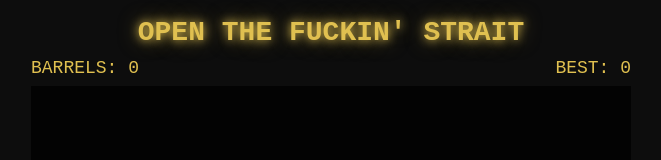
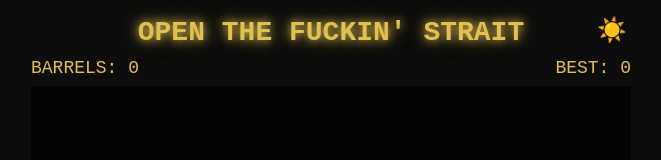
Before and after one commit to hanbonjovi/Oil, a React (Vite) app: page / in a window 1280 px wide. Shown: the top 160 px of the page, without its empty margins (309-970 px from the left). Built offline with nearby package versions, Linux system fonts and the light colour scheme.

Commit message:
Add day/night mode toggle
- Sun/moon toggle button in top-right corner
- Dark theme (default) and light theme with warm cream tones
- Theme persists in localStorage
- All elements adapt: board, text, overlays, D-pad, oil drops

https://claude.ai/code/session_01QZ5zGWKLzPBY94NRAoDLRu

```diff
--- a/src/App.jsx
+++ b/src/App.jsx
@@ -1,8 +1,10 @@
-import { useRef, useMemo } from 'react';
+import { useRef, useMemo, useState, useEffect } from 'react';
 import useSnakeGame from './useSnakeGame';
 import useInputControls from './useInputControls';
 import DPad from './DPad';
-import { GRID_SIZE, CELL_SIZE, BOARD_PX, COLORS } from './constants';
+import { GRID_SIZE, CELL_SIZE, BOARD_PX, THEMES } from './constants';
+
+const THEME_KEY = 'strait-theme';
 
 function lerpColor(a, b, t) {
   const parse = (hex) => {
@@ -14,7 +16,7 @@ function lerpColor(a, b, t) {
   return `rgb(${Math.round(r1 + (r2 - r1) * t)},${Math.round(g1 + (g2 - g1) * t)},${Math.round(b1 + (b2 - b1) * t)})`;
 }
 
-function SnakeHead({ x, y }) {
+function SnakeHead({ x, y, colors }) {
   const cx = x * CELL_SIZE + CELL_SIZE / 2;
   const cy = y * CELL_SIZE + CELL_SIZE / 2;
   const r = CELL_SIZE / 2 - 1;
@@ -26,7 +28,7 @@ function SnakeHead({ x, y }) {
           <circle cx={cx} cy={cy} r={r} />
         </clipPath>
       </defs>
-      <circle cx={cx} cy={cy} r={r + 1} fill="none" stroke={COLORS.gold} strokeWidth={2} />
+      <circle cx={cx} cy={cy} r={r + 1} fill="none" stroke={colors.gold} strokeWidth={2} />
       <image
         href="/trump-head.png"
         x={cx - r}
@@ -40,13 +42,13 @@ function SnakeHead({ x, y }) {
   );
 }
 
-function BodySegment({ seg, index, total }) {
+function BodySegment({ seg, index, total, colors }) {
   const cx = seg.x * CELL_SIZE + CELL_SIZE / 2;
   const cy = seg.y * CELL_SIZE + CELL_SIZE / 2;
   const taper = 1 - (index / total) * 0.5;
   const size = CELL_SIZE * taper;
   const t = index / Math.max(total - 1, 1);
-  const color = lerpColor(COLORS.bodyStart, COLORS.bodyEnd, t);
+  const color = lerpColor(colors.bodyStart, colors.bodyEnd, t);
 
   return (
     <rect
@@ -60,7 +62,7 @@ function BodySegment({ seg, index, total }) {
   );
 }
 
-function OilDrop({ x, y }) {
+function OilDrop({ x, y, colors }) {
   const cx = x * CELL_SIZE + CELL_SIZE / 2;
   const cy = y * CELL_SIZE + CELL_SIZE / 2;
 
@@ -68,21 +70,21 @@ function OilDrop({ x, y }) {
     <g transform={`translate(${cx}, ${cy}) scale(2.5)`}>
       <path
         d="M0,-8 C-1,-6 -5,0 -5,3 A5,5 0 0,0 5,3 C5,0 1,-6 0,-8Z"
-        fill="#1a1a1a"
-        stroke="#e0c050"
+        fill={colors.oilFill}
+        stroke={colors.oilStroke}
         strokeWidth={1}
       />
-      <ellipse cx={-1.5} cy={0} rx={1.2} ry={2.5} fill="#e0c050" opacity={0.4} />
-      <ellipse cx={1} cy={-2} rx={0.8} ry={1.2} fill="#e0c050" opacity={0.25} />
+      <ellipse cx={-1.5} cy={0} rx={1.2} ry={2.5} fill={colors.oilHighlight} opacity={0.4} />
+      <ellipse cx={1} cy={-2} rx={0.8} ry={1.2} fill={colors.oilHighlight} opacity={0.25} />
     </g>
   );
 }
 
-function Overlay({ children }) {
+function Overlay({ children, colors }) {
   return (
     <div style={{
       position: 'absolute', inset: 0,
-      background: 'rgba(0,0,0,0.85)',
+      background: colors.overlay,
       display: 'flex', flexDirection: 'column',
       alignItems: 'center', justifyContent: 'center',
       zIndex: 10,
@@ -92,60 +94,95 @@ function Overlay({ children }) {
   );
 }
 
+export default function App() {
+  const { snake, food, score, highScore, gameState, startGame, changeDirection } = useSnakeGame();
+  const gameContainerRef = useRef(null);
+  useInputControls(changeDirection, gameContainerRef);
+
+  const [theme, setTheme] = useState(() => {
+    try { return localStorage.getItem(THEME_KEY) || 'dark'; } catch { return 'dark'; }
+  });
+  const colors = THEMES[theme];
+
+  const toggleTheme = () => {
+    const next = theme === 'dark' ? 'light' : 'dark';
+    setTheme(next);
+    try { localStorage.setItem(THEME_KEY, next); } catch {}
+  };
+
+  useEffect(() => {
+    document.body.style.background = colors.bg;
+    document.documentElement.style.background = colors.bg;
+  }, [colors.bg]);
+
   const bigBtnStyle = {
     padding: '14px 36px',
     fontSize: 22,
     fontWeight: 'bold',
     background: 'transparent',
-  border: `2px solid #e0c050`,
-  color: '#e0c050',
+    border: `2px solid ${colors.gold}`,
+    color: colors.text,
     cursor: 'pointer',
     borderRadius: 6,
     touchAction: 'none',
+    fontFamily: "'Courier New', monospace",
   };
-
-export default function App() {
-  const { snake, food, score, highScore, gameState, startGame, changeDirection } = useSnakeGame();
-  const gameContainerRef = useRef(null);
-  useInputControls(changeDirection, gameContainerRef);
 
   const gridLines = useMemo(() => {
     const lines = [];
     for (let i = 0; i <= GRID_SIZE; i++) {
       const pos = i * CELL_SIZE;
-      lines.push(<line key={`h${i}`} x1={0} y1={pos} x2={BOARD_PX} y2={pos} stroke={COLORS.gridLine} strokeWidth={0.5} />);
-      lines.push(<line key={`v${i}`} x1={pos} y1={0} x2={pos} y2={BOARD_PX} stroke={COLORS.gridLine} strokeWidth={0.5} />);
+      lines.push(<line key={`h${i}`} x1={0} y1={pos} x2={BOARD_PX} y2={pos} stroke={colors.gridLine} strokeWidth={0.5} />);
+      lines.push(<line key={`v${i}`} x1={pos} y1={0} x2={pos} y2={BOARD_PX} stroke={colors.gridLine} strokeWidth={0.5} />);
     }
     return lines;
-  }, []);
+  }, [colors.gridLine]);
 
   const bodySegments = [];
   for (let i = snake.length - 1; i >= 1; i--) {
     bodySegments.push(
-      <BodySegment key={i} seg={snake[i]} index={i} total={snake.length} />
+      <BodySegment key={i} seg={snake[i]} index={i} total={snake.length} colors={colors} />
     );
   }
 
   return (
     <div style={{
       display: 'flex', flexDirection: 'column', alignItems: 'center',
-      minHeight: '100%', padding: '8px 8px 16px',
+      minHeight: '100%', padding: '8px 8px 16px', background: colors.bg,
+    }}>
+      <div style={{
+        display: 'flex', alignItems: 'center', justifyContent: 'center',
+        width: '100%', maxWidth: 600, position: 'relative',
       }}>
         <h1 style={{
           textAlign: 'center',
           fontSize: 'clamp(16px, 5vw, 28px)',
           textTransform: 'uppercase',
-        color: COLORS.gold,
-        textShadow: `0 0 10px ${COLORS.gold}, 0 0 20px ${COLORS.gold}80`,
+          color: colors.gold,
+          textShadow: `0 0 10px ${colors.gold}, 0 0 20px ${colors.gold}80`,
           padding: '8px 8px 4px',
           lineHeight: 1.2,
+          flex: 1,
         }}>
           OPEN THE FUCKIN&apos; STRAIT
         </h1>
+        <button
+          onClick={toggleTheme}
+          style={{
+            background: 'transparent', border: 'none',
+            fontSize: 24, cursor: 'pointer', padding: 4,
+            position: 'absolute', right: 0, top: 4,
+          }}
+          title={theme === 'dark' ? 'Switch to day mode' : 'Switch to night mode'}
+        >
+          {theme === 'dark' ? '\u2600\uFE0F' : '\uD83C\uDF19'}
+        </button>
+      </div>
 
       <div style={{
         display: 'flex', justifyContent: 'space-between', width: '100%',
         maxWidth: 600, padding: '4px 0 8px', fontSize: 'clamp(12px, 3.5vw, 18px)',
+        color: colors.text,
       }}>
         <span>BARRELS: {score}</span>
         <span>BEST: {highScore}</span>
@@ -159,15 +196,15 @@ export default function App() {
           viewBox={`0 0 ${BOARD_PX} ${BOARD_PX}`}
           style={{ width: '100%', height: 'auto', display: 'block' }}
         >
-          <rect width={BOARD_PX} height={BOARD_PX} fill={COLORS.board} />
+          <rect width={BOARD_PX} height={BOARD_PX} fill={colors.board} />
           {gridLines}
-          <OilDrop x={food.x} y={food.y} />
+          <OilDrop x={food.x} y={food.y} colors={colors} />
           {bodySegments}
-          {snake.length > 0 && <SnakeHead x={snake[0].x} y={snake[0].y} />}
+          {snake.length > 0 && <SnakeHead x={snake[0].x} y={snake[0].y} colors={colors} />}
         </svg>
 
         {gameState === 'idle' && (
-          <Overlay>
+          <Overlay colors={colors}>
             <button
               style={bigBtnStyle}
               onClick={startGame}
@@ -179,9 +216,9 @@ export default function App() {
         )}
 
         {gameState === 'gameover' && (
-          <Overlay>
-            <div style={{ fontSize: 'clamp(20px, 5vw, 28px)', marginBottom: 8, color: COLORS.gold }}>GAME OVER</div>
-            <div style={{ fontSize: 'clamp(14px, 4vw, 20px)', marginBottom: 20, color: COLORS.gold }}>
+          <Overlay colors={colors}>
+            <div style={{ fontSize: 'clamp(20px, 5vw, 28px)', marginBottom: 8, color: colors.text }}>GAME OVER</div>
+            <div style={{ fontSize: 'clamp(14px, 4vw, 20px)', marginBottom: 20, color: colors.text }}>
               BARRELS GOBBLED: {score}
             </div>
             <button
@@ -195,7 +232,7 @@ export default function App() {
         )}
       </div>
 
-      {gameState === 'playing' && <DPad onDirection={changeDirection} />}
+      {gameState === 'playing' && <DPad onDirection={changeDirection} colors={colors} />}
     </div>
   );
 }
--- a/src/DPad.jsx
+++ b/src/DPad.jsx
@@ -1,10 +1,13 @@
+const spacer = { width: 56, height: 56 };
+
+export default function DPad({ onDirection, colors }) {
   const btnStyle = {
     width: 56,
     height: 56,
     borderRadius: 8,
-  background: '#1a1a1a',
-  border: '2px solid #e0c050',
-  color: '#e0c050',
+    background: colors.btnBg,
+    border: `2px solid ${colors.btnBorder}`,
+    color: colors.btnText,
     fontSize: 22,
     cursor: 'pointer',
     touchAction: 'none',
@@ -16,9 +19,6 @@ const btnStyle = {
     outline: 'none',
   };
 
-const spacer = { width: 56, height: 56 };
-
-export default function DPad({ onDirection }) {
   const btn = (dir, symbol) => (
     <button
       style={btnStyle}
--- a/src/constants.js
+++ b/src/constants.js
@@ -3,13 +3,39 @@ export const CELL_SIZE = 40;
 export const BOARD_PX = GRID_SIZE * CELL_SIZE; // 600
 export const TICK_MS = 120;
 
-export const COLORS = {
+export const THEMES = {
+  dark: {
     bg: '#0d0d0d',
     board: '#111111',
     gold: '#e0c050',
     bodyStart: '#8B4513',
     bodyEnd: '#D2B48C',
     gridLine: '#1a1a1a',
+    text: '#e0c050',
+    overlay: 'rgba(0,0,0,0.85)',
+    oilFill: '#1a1a1a',
+    oilStroke: '#e0c050',
+    oilHighlight: '#e0c050',
+    btnBg: '#1a1a1a',
+    btnBorder: '#e0c050',
+    btnText: '#e0c050',
+  },
+  light: {
+    bg: '#f0ebe0',
+    board: '#e8e0d0',
+    gold: '#b8860b',
+    bodyStart: '#8B4513',
+    bodyEnd: '#D2B48C',
+    gridLine: '#d4cbb8',
+    text: '#3a2a0a',
+    overlay: 'rgba(240,235,224,0.9)',
+    oilFill: '#222',
+    oilStroke: '#b8860b',
+    oilHighlight: '#b8860b',
+    btnBg: '#e8e0d0',
+    btnBorder: '#b8860b',
+    btnText: '#3a2a0a',
+  },
 };
 
 export const DIRECTIONS = {
--- a/src/index.css
+++ b/src/index.css
@@ -7,13 +7,12 @@
 html, body, #root {
   width: 100%;
   height: 100%;
-  background: #0d0d0d;
-  color: #e0c050;
   font-family: 'Courier New', Courier, monospace;
   overflow: hidden;
   touch-action: none;
   -webkit-user-select: none;
   user-select: none;
+  transition: background 0.3s ease;
 }
 
 body {
```
Lines whose indentation alone changed are shown as unchanged.
